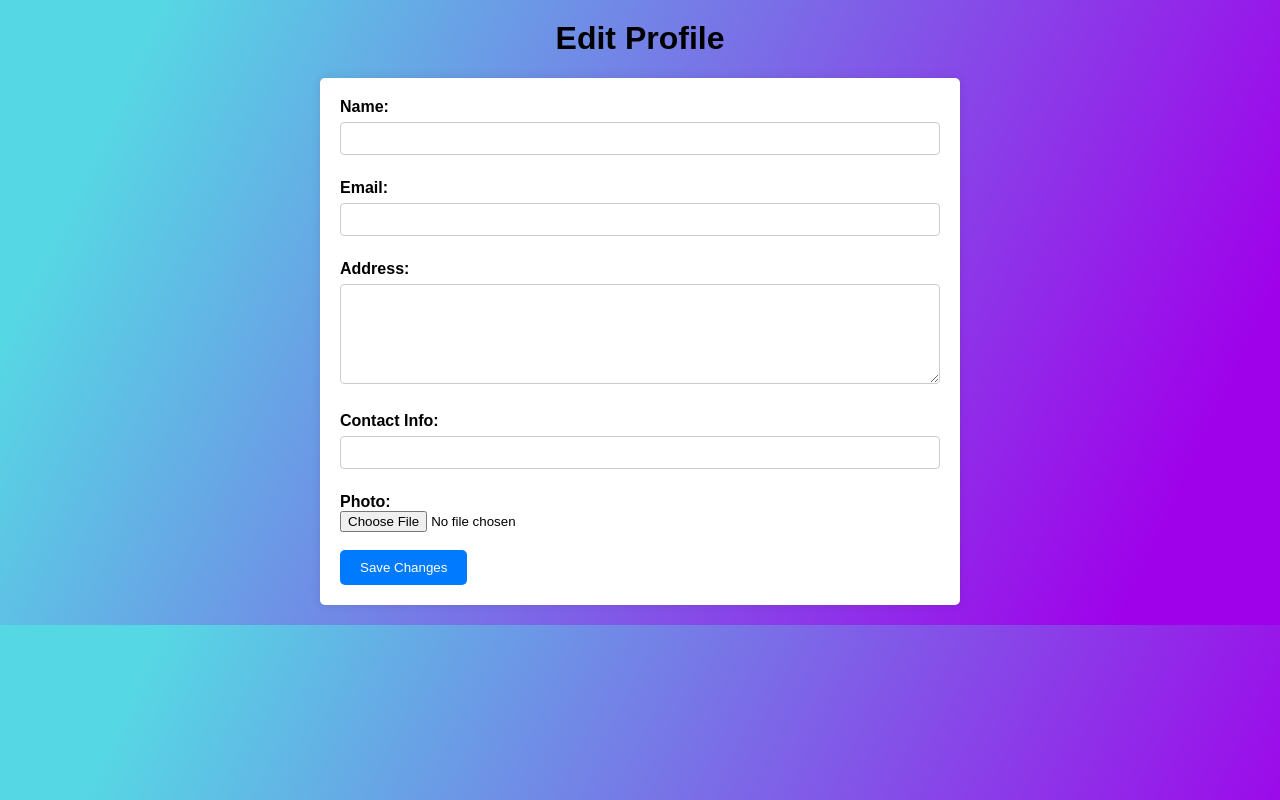
After one commit to nrv28/Disease-Predictor, a Flask app: template templates/edit.html in a window 1280 px wide. The commit adds this page. Run offline with Flask 3, Linux system fonts and the light colour scheme; the template is opened without the code that fills it, so the values that code supplies are empty; parts of the project's set-up code (start-up, migrations or seed data) failed here and were passed over.

Commit message:
Add files via upload

```diff
--- a/templates/change_password.html
+++ b/templates/change_password.html
@@ -8,7 +8,7 @@
     <style>
         body {
             font-family: Arial, sans-serif;
-            background-color: #f4f4f4;
+            background: linear-gradient(115deg, #56d8e4 10%, #9f01ea 90%);
             margin: 0;
             padding: 0;
         }
--- /dev/null
+++ b/templates/edit.html
@@ -0,0 +1,87 @@
+<!DOCTYPE html>
+<html lang="en">
+<head>
+    <meta charset="UTF-8">
+    <meta name="viewport" content="width=device-width, initial-scale=1.0">
+    <title>Edit Profile</title>
+    <style>
+        body {
+            font-family: Arial, sans-serif;
+            margin: 0;
+            padding: 0;
+            background: linear-gradient(115deg, #56d8e4 10%, #9f01ea 90%);
+        }
+        h1 {
+            text-align: center;
+            margin-top: 20px;
+        }
+        form {
+            max-width: 600px;
+            margin: 20px auto;
+            padding: 20px;
+            background-color: #fff;
+            border-radius: 5px;
+            box-shadow: 0 0 10px rgba(0, 0, 0, 0.1);
+        }
+        label {
+            font-weight: bold;
+        }
+        input[type="text"],
+        input[type="email"],
+        textarea {
+            width: 100%;
+            padding: 8px;
+            margin: 6px 0;
+            border: 1px solid #ccc;
+            border-radius: 4px;
+            box-sizing: border-box;
+        }
+        textarea {
+            height: 100px;
+            resize: vertical;
+        }
+        button {
+            background-color: #007bff;
+            color: #fff;
+            border: none;
+            padding: 10px 20px;
+            border-radius: 5px;
+            cursor: pointer;
+        }
+        button:hover {
+            background-color: #0056b3;
+        }
+    </style>
+</head>
+<body>
+    <h1>Edit Profile</h1>
+    <form action="{{ url_for('edit_profile') }}" method="post" enctype="multipart/form-data">
+        <label for="name">Name:</label><br>
+        <input type="text" id="name" name="name"><br><br>
+
+        <label for="email">Email:</label><br>
+        <input type="email" id="email" name="email"><br><br>
+
+        <label for="address">Address:</label><br>
+        <textarea id="address" name="address" rows="4" cols="50"></textarea><br><br>
+
+        <label for="contact">Contact Info:</label><br>
+        <input type="text" id="contact" name="contact"><br><br>
+
+        <label for="photo">Photo:</label><br>
+        <input type="file" id="photo" name="photo"><br><br>
+
+        <button type="submit">Save Changes</button>
+    </form>
+
+    {% with messages = get_flashed_messages() %}
+        {% if messages %}
+        <div class="flash">
+            {% for message in messages %}
+            <p>{{ message }}</p>
+            {% endfor %}
+        </div>
+        {% endif %}
+        {% endwith %}
+</body>
+</html>
```
Also changed, not shown: templates/profile.html (+52 -10 lines), templates/signup.html (+11 -0 lines).
